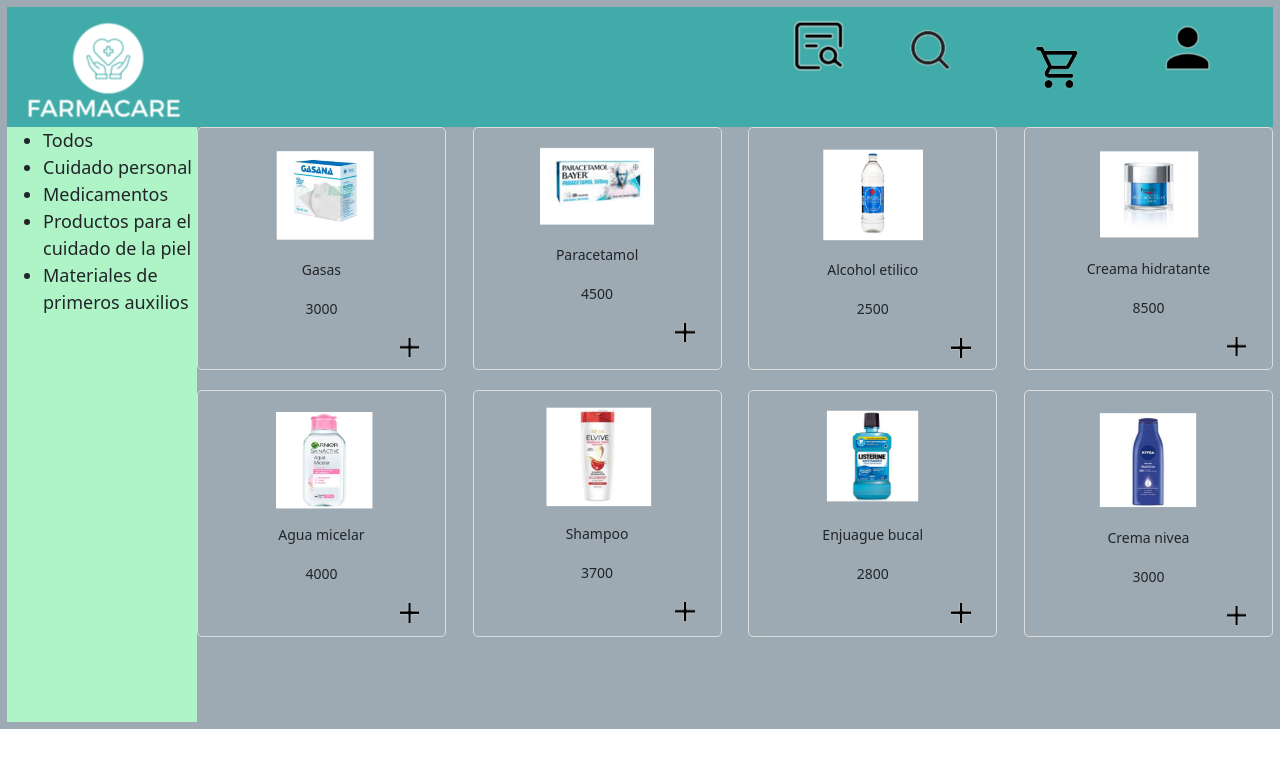
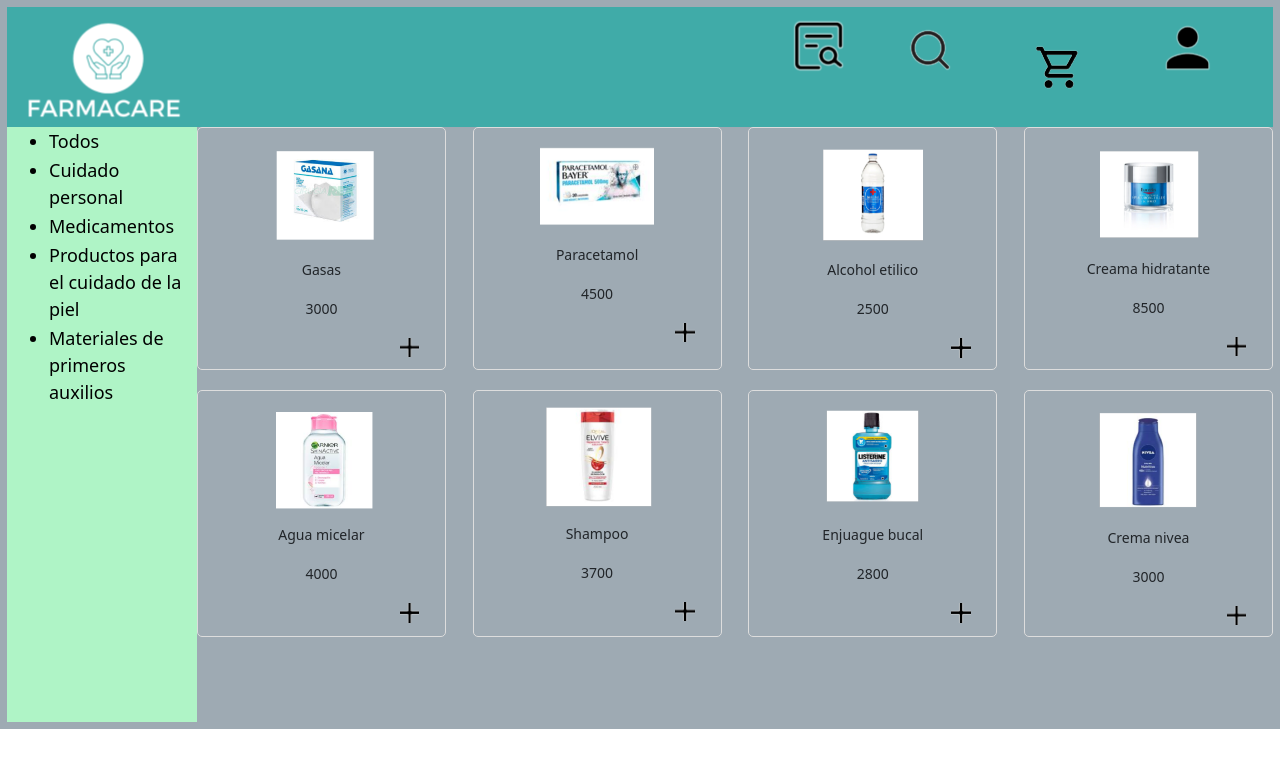
Before and after one commit to pedrogasparini/Farmacare-app, a React (Vite) app in the folder farmacare/: page /home in a window 1280 px wide. Shown: the top 768 px of the page. Built offline with nearby package versions, Linux system fonts and the light colour scheme; a web font is replaced by a local one.

Commit message:
agregue botones de menu en Home

```diff
--- a/farmacare/src/components/Home/Home.css
+++ b/farmacare/src/components/Home/Home.css
@@ -29,7 +29,7 @@
     background-color: #AFF4C6;
     width: 15%;
     height: 595px;
-    text-align: start;
+
 }
 
 .productos {
@@ -64,3 +64,9 @@
     border: none;
 
   }
+  .menu button {
+    background-color: transparent;
+    border: none;
+    text-align: start;
+
+  }
--- a/farmacare/src/components/Home/Home.jsx
+++ b/farmacare/src/components/Home/Home.jsx
@@ -46,7 +46,7 @@
                 <div class="menu">
                     <ul>
                         {categories.map((category) => (
-                            <li key={category.id}>{category.name}</li>
+                            <button><li key={category.id}>{category.name}</li></button>
                         ))}
                     </ul>
                 </div>
```
